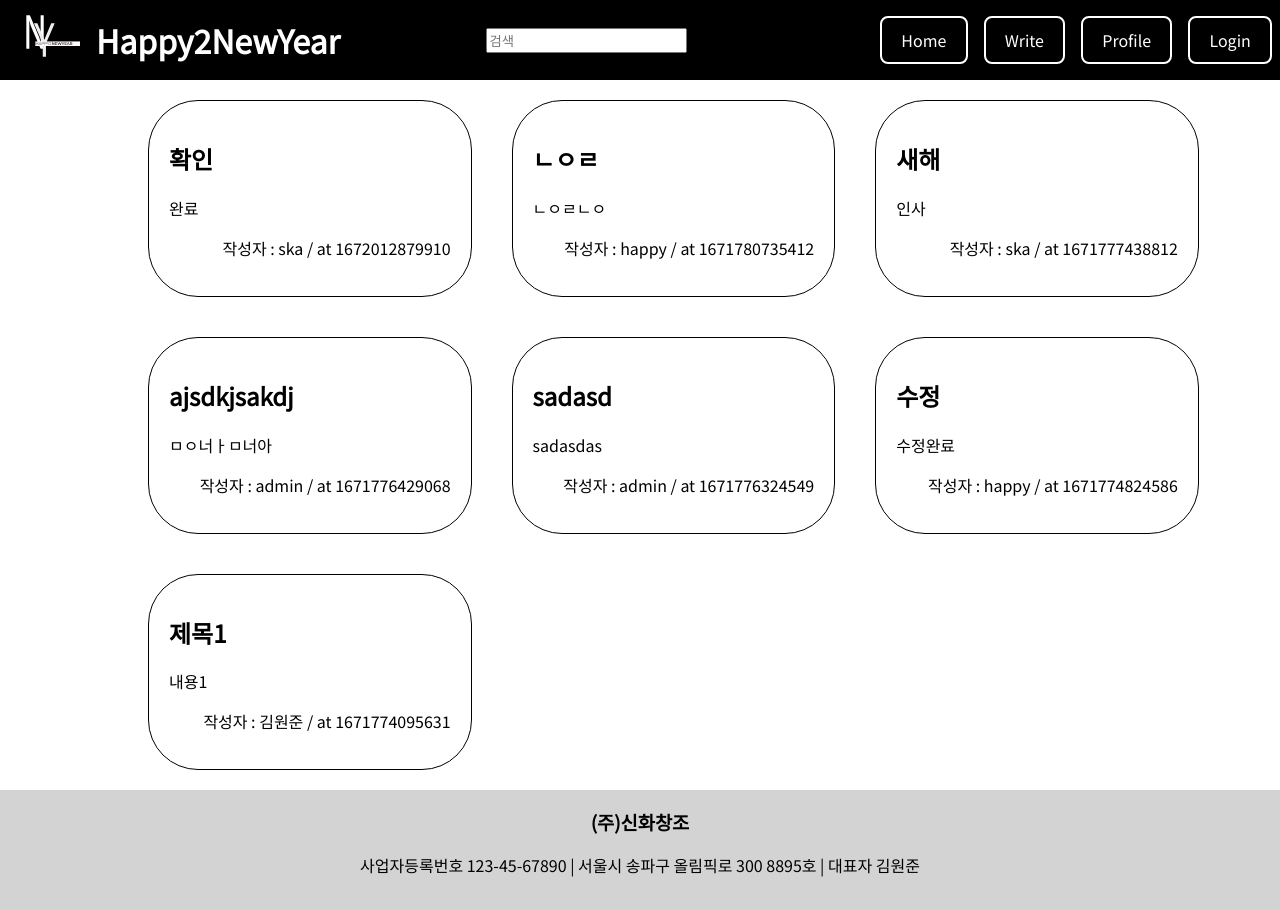
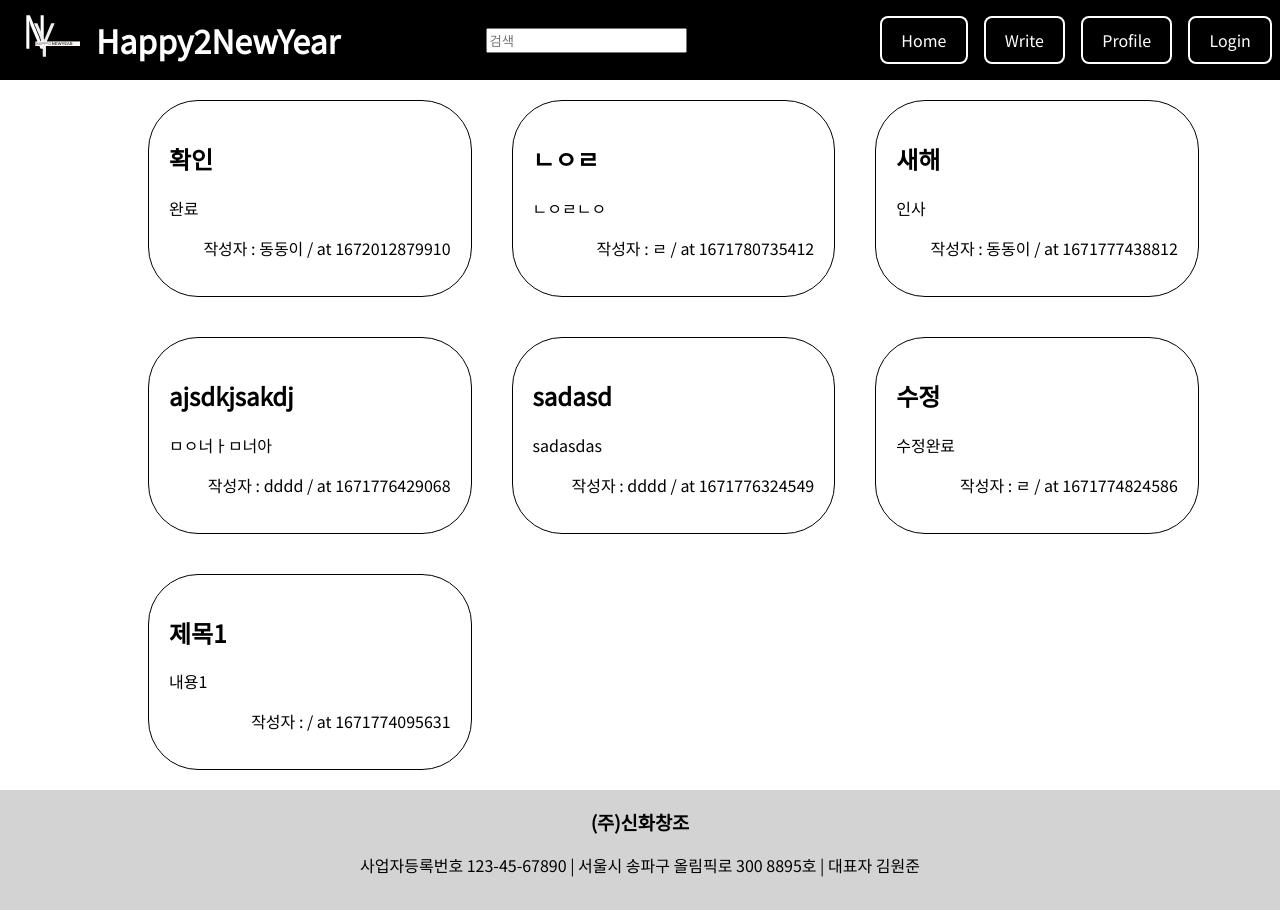
Before and after one commit to themrsung/b2-react-crud, a React (Create React App) app: page / in a window 1280 px wide. Built offline with nearby package versions, Linux system fonts and the light colour scheme; data requests are answered from the project's data file.

Commit message:
작성자 이름

```diff
--- a/src/components/shared/post.jsx
+++ b/src/components/shared/post.jsx
@@ -89,6 +89,36 @@ const Post = function ({
     }
   }
 
+  const [users, setUsers] = useState([])
+  const [authorName, setAuthorName] = useState('')
+
+  const fetchAuthorName = async function () {
+    const response = await axios.get(SERVER_URL + '/users')
+
+    // setTimeout(() => {
+    const data = response.data
+    setUsers(data)
+
+    if (post.author) {
+      const matchingUsers = users.filter((u) => u.id === post.author)
+      if (matchingUsers.length > 0) {
+        const userName = matchingUsers[0].name
+        setAuthorName(userName)
+      }
+    }
+
+    setFetchAuthorNameCounter(fetchAuthorNameCounter + 1)
+    // }, 10)
+  }
+
+  const [fetchAuthorNameCounter, setFetchAuthorNameCounter] = useState(0)
+
+  useEffect(() => {
+    if (fetchAuthorNameCounter < 50) {
+      fetchAuthorName()
+    }
+  }, [fetchAuthorNameCounter])
+
   return (
     <div className="Post" style={postStyle} onClick={onPostClick}>
       {!isChangingPost ? (
@@ -122,7 +152,7 @@ const Post = function ({
             navigate('/profile/' + post.author)
           }}
         >
-          {post.author}
+          {authorName}
         </span>{' '}
         / at {post.createdAt}
       </p>
```
